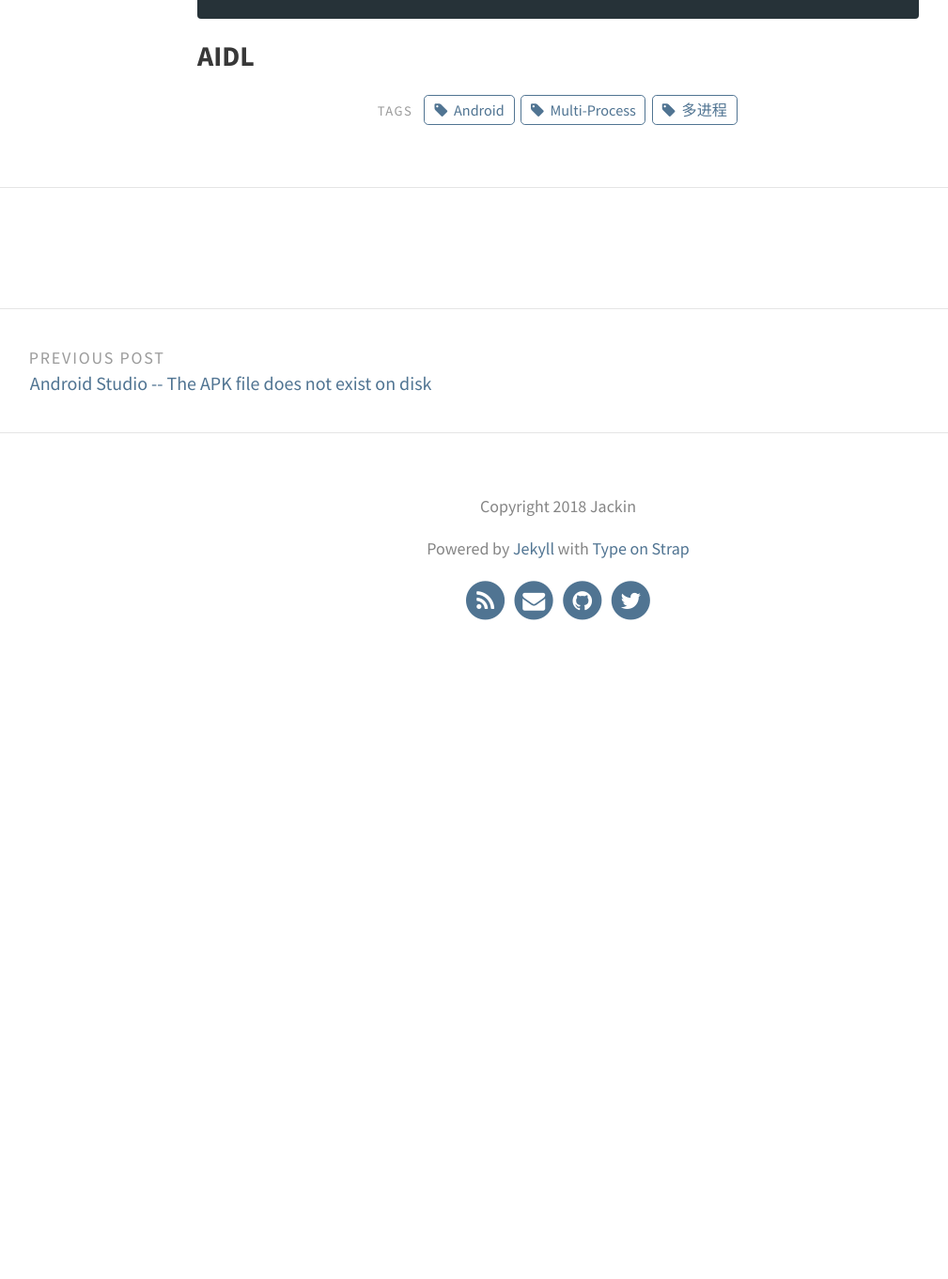
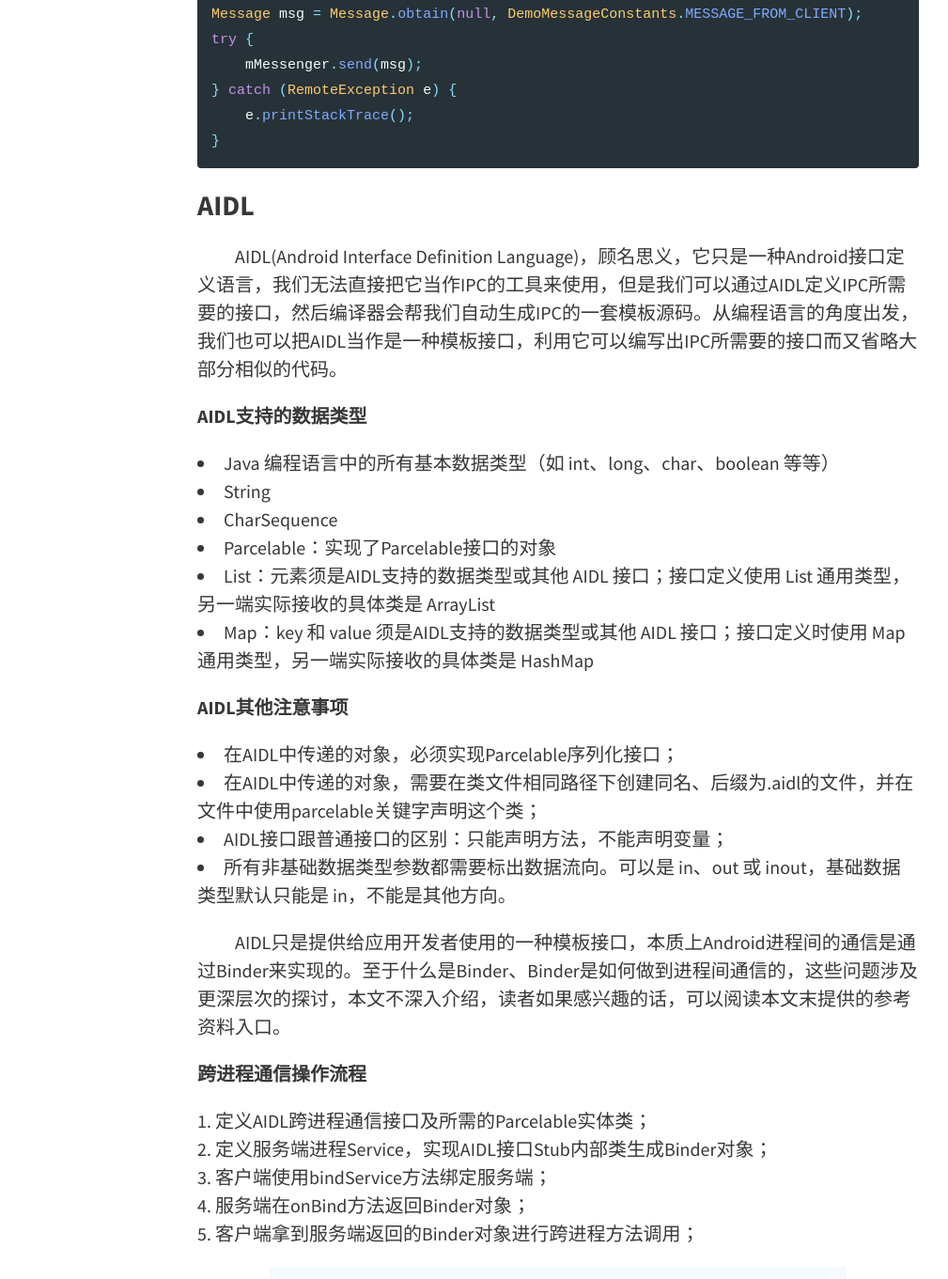
Before and after one commit to LiuJQ/LiuJQ.github.io, a Jekyll site: the page built from _posts/2018-04-09-android-ipc-explore.md, in a window 1280 px wide and 1400 px high, scrolled down 3784 px. Shown: the top 1361 px of the window at 94% size, without its empty margins (46-1055 px from the left). Built offline with Jekyll 4.4.1, drawn with Linux system fonts in a browser that asks for light colours; comment, search, counter and statistics services are not loaded; before the commit the page ends 4529 px from its top, so only the background shows below that; some of the changed text lies outside the part shown.

Commit message:
update article

````diff
--- a/_config.yml
+++ b/_config.yml
@@ -14,7 +14,7 @@
   # Header and footer text
   header_text: > #two or three lines to describe your site
      <p>人生如戏，全靠演技</p>
-  header_text_feature_image: assets/img/pexels/triangular.jpeg
+  header_text_feature_image: assets/img/pexels/computer2.jpeg
   footer_text: Copyright 2018 Jackin
    <p>Powered by <a href="https://jekyllrb.com/">Jekyll</a> with <a href="https://github.com/sylhare/Type-on-Strap">Type on Strap</a></p>
 
--- a/_posts/2018-04-09-android-ipc-explore.md
+++ b/_posts/2018-04-09-android-ipc-explore.md
@@ -98,3 +99,39 @@
 ```
 
 ### AIDL
+
+&emsp;&emsp;AIDL(Android Interface Definition Language)，顾名思义，它只是一种Android接口定义语言，我们无法直接把它当作IPC的工具来使用，但是我们可以通过AIDL定义IPC所需要的接口，然后编译器会帮我们自动生成IPC的一套模板源码。从编程语言的角度出发，我们也可以把AIDL当作是一种模板接口，利用它可以编写出IPC所需要的接口而又省略大部分相似的代码。
+
+**AIDL支持的数据类型**
+* Java 编程语言中的所有基本数据类型（如 int、long、char、boolean 等等）
+* String
+* CharSequence
+* Parcelable：实现了Parcelable接口的对象
+* List：元素须是AIDL支持的数据类型或其他 AIDL 接口；接口定义使用 List 通用类型，另一端实际接收的具体类是 ArrayList
+* Map：key 和 value 须是AIDL支持的数据类型或其他 AIDL 接口；接口定义时使用 Map 通用类型，另一端实际接收的具体类是 HashMap
+
+**AIDL其他注意事项**
+* 在AIDL中传递的对象，必须实现Parcelable序列化接口；
+* 在AIDL中传递的对象，需要在类文件相同路径下创建同名、后缀为.aidl的文件，并在文件中使用parcelable关键字声明这个类；
+* AIDL接口跟普通接口的区别：只能声明方法，不能声明变量；
+* 所有非基础数据类型参数都需要标出数据流向。可以是 in、out 或 inout，基础数据类型默认只能是 in，不能是其他方向。
+
+&emsp;&emsp;AIDL只是提供给应用开发者使用的一种模板接口，本质上Android进程间的通信是通过Binder来实现的。至于什么是Binder、Binder是如何做到进程间通信的，这些问题涉及更深层次的探讨，本文不深入介绍，读者如果感兴趣的话，可以阅读本文末提供的参考资料入口。
+
+**跨进程通信操作流程**
+1. 定义AIDL跨进程通信接口及所需的Parcelable实体类；
+2. 定义服务端进程Service，实现AIDL接口Stub内部类生成Binder对象；
+3. 客户端使用bindService方法绑定服务端；
+4. 服务端在onBind方法返回Binder对象；
+5. 客户端拿到服务端返回的Binder对象进行跨进程方法调用；
+
+![进程通信流程图](/assets/img/illustration/aidl_client_to_server.png)
+
+#### AIDL实例
+&emsp;&emsp;下面通过一个实例来讲解如何通过AIDL接口实现跨进程通信。在上一篇文章 [Android 多进程 -- 揭开神秘面纱]({{ site.baseurl }}{% post_url 2018-03-30-android-multi-process %}) 中我们提到了多进程推送服务的需求，这里就以推送服务作为我们的讲解实例。应用开发中，大多数时候后会涉及推送服务的需求，推送服务既是相对独立的模块又属于需要长时间占用后台的功能，因此使用私有子进程来保持推送服务是恰当的。
+
+### 参考资料
+* [Messenger 的工作原理](http://liwenkun.me/2017/02/25/how-does-messenger-work/)
+* [Android：学习AIDL，这一篇文章就够了(上)](https://www.jianshu.com/p/a8e43ad5d7d2)
+* [你真的理解AIDL中的in，out，inout么？](https://www.jianshu.com/p/ddbb40c7a251)
+* [写给 Android 应用工程师的 Binder 原理剖析](https://zhuanlan.zhihu.com/p/35519585)
````
Also changed, not shown: other parts of _posts/2018-04-09-android-ipc-explore.md (+2 -1 lines).
